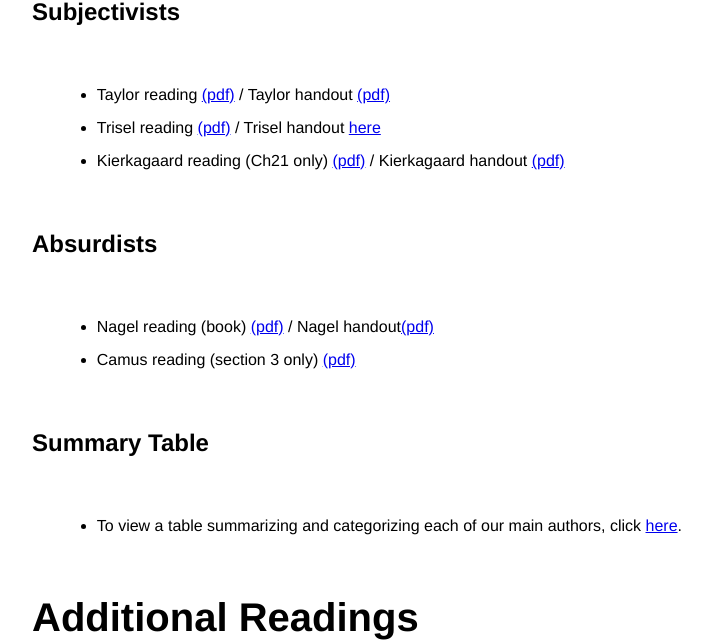
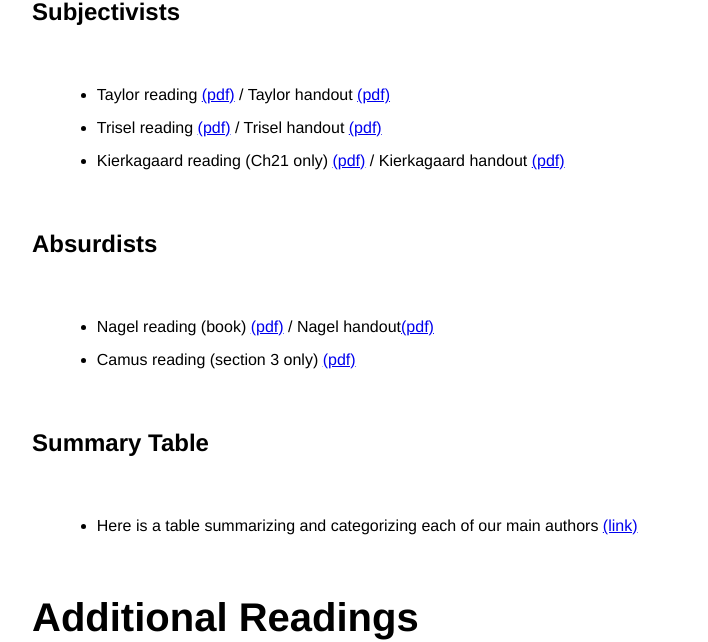
Before and after one commit to kevinjpatton/kevinjpatton.github.io, a Jekyll site: the page built from teaching/phil_1010/readings/index.html, in a window 1280 px wide and 900 px high, scrolled down 1352 px. Shown: the part 141-783 px from the top of the window, without its empty margins (160-868 px from the left). Built offline with Jekyll 4.4.1, drawn with Linux system fonts in a browser that asks for light colours; Markdown is read by kramdown in place of the engine named in the settings.

Commit message:
Update index.html

```diff
--- a/teaching/phil_1010/readings/index.html
+++ b/teaching/phil_1010/readings/index.html
@@ -23,7 +23,7 @@ title: PHIL1010 - Readings
 </ul>
 <h2>Subjectivists</h2><ul class="standard-list">
 <li>Taylor reading <a href="/teaching/phil_1010/readings/Richard Taylor - The Meaning of Life.pdf" target="_blank">(pdf)</a> / Taylor handout <a href="/teaching/phil_1010/readings/Handout - Taylor.pdf" target="_blank">(pdf)</a></li>
-<li>Trisel reading <a href="/teaching/phil_1010/readings/Brook Alan Trisel - Why The Indifference of the Universe is Irrelevant to Lifes Meaning.pdf" target="_blank">(pdf)</a> / Trisel handout <a href="/teaching/phil_1010/readings/Handout - Trisel.pdf" target="_blank">here</a></li>
+<li>Trisel reading <a href="/teaching/phil_1010/readings/Brook Alan Trisel - Why The Indifference of the Universe is Irrelevant to Lifes Meaning.pdf" target="_blank">(pdf)</a> / Trisel handout <a href="/teaching/phil_1010/readings/Handout - Trisel.pdf" target="_blank">(pdf)</a></li>
 <li>Kierkagaard reading (Ch21 only) <a href="/teaching/phil_1010/readings/The Meaning of Life and the Great Philosophers.pdf" target="_blank">(pdf)</a> / Kierkagaard handout <a href="/teaching/phil_1010/readings/Handout - Kierkegaard_Update.pdf" target="_blank">(pdf)</a></li>
 </ul>
 <h2>Absurdists</h2><ul class="standard-list">
@@ -31,7 +31,7 @@ title: PHIL1010 - Readings
 <li>Camus reading (section 3 only) <a href="https://plato.stanford.edu/entries/camus/#SuiAbsHapMytSis" target="_blank">(pdf)</a></p>
 </ul>
 <h2>Summary Table</h2><ul class="standard-list">
-<li>To view a table summarizing and categorizing each of our main authors, click <a href="/teaching/phil_1010/readings/summary/index.html">here</a>.</li>
+<li>Here is a table summarizing and categorizing each of our main authors <a href="/teaching/phil_1010/readings/summary/index.html">(link)</a></li>
 </ul>
 <h1>Additional Readings</h1>
 <h2>Textbooks</h2><ul class="standard-list">
```
